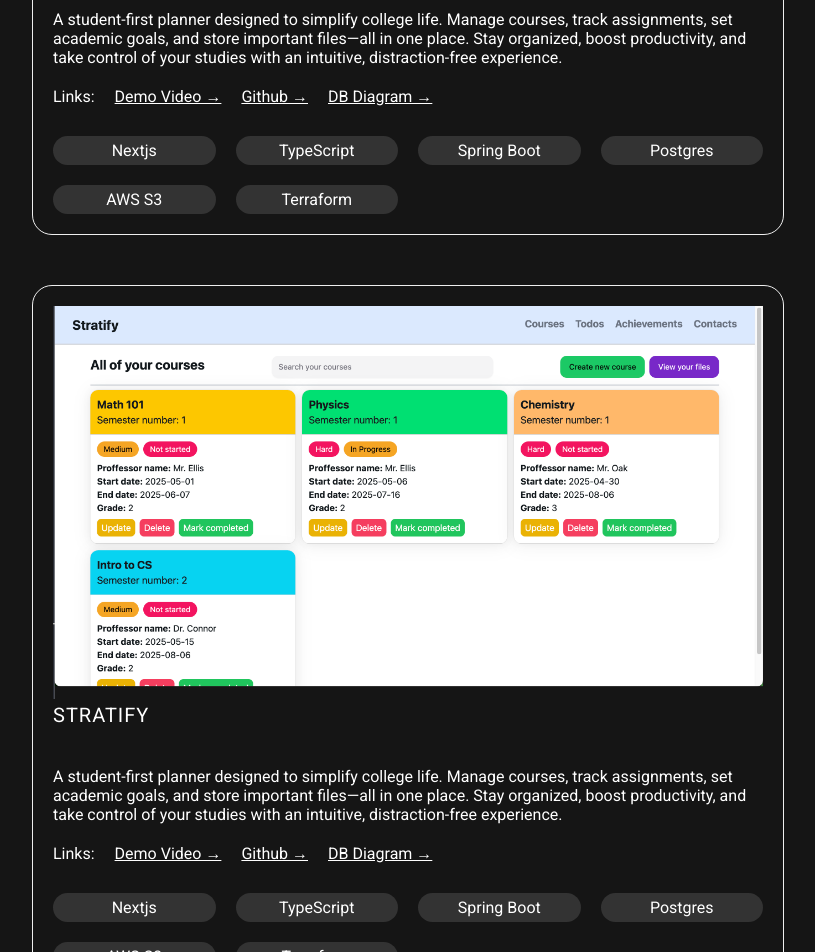
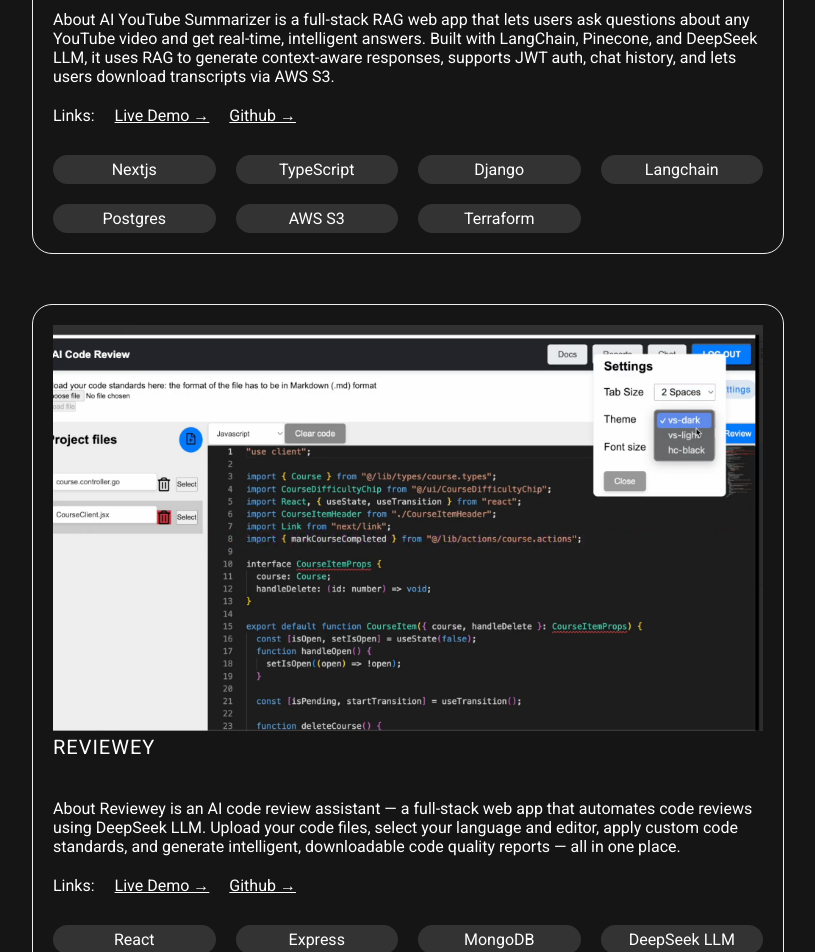
Before and after one commit to tarun-veeraraghavan-mv/Portfolio-Website, a React (Vite) app: page / in a window 1280 px wide. Shown: the part 1600-2552 px from the top of the page, without its empty margins (232-1047 px from the left). Built offline with nearby package versions, Linux system fonts and the light colour scheme.

Commit message:
adding reviewey

```diff
--- a/src/components/Projects.jsx
+++ b/src/components/Projects.jsx
@@ -12,45 +12,81 @@
 
         <p className="title">QuickTube</p>
         <p className="project-content">
-          A student-first planner designed to simplify college life. Manage
-          courses, track assignments, set academic goals, and store important
-          files—all in one place. Stay organized, boost productivity, and take
-          control of your studies with an intuitive, distraction-free
-          experience.
+          About AI YouTube Summarizer is a full-stack RAG web app that lets
+          users ask questions about any YouTube video and get real-time,
+          intelligent answers. Built with LangChain, Pinecone, and DeepSeek LLM,
+          it uses RAG to generate context-aware responses, supports JWT auth,
+          chat history, and lets users download transcripts via AWS S3.
         </p>
 
         <div style={{ display: "flex", gap: "20px", marginBottom: "30px" }}>
           Links:
           <a
-            href="https://drive.google.com/file/d/1CoUCX3tUduFrlXlwAqAmZ8vnihwm6ipC/view"
+            href="https://drive.google.com/file/d/1zucRpNzQs78sCudGpequOUWLi_pnbaCp/view?usp=sharing"
             className="github-link-tag"
             target="_blank"
           >
-            Demo Video &rarr;
+            Live Demo &rarr;
           </a>
           <a
-            href="https://github.com/tarun-veeraraghavan-mv/Stratify"
+            href="https://github.com/tarun-veeraraghavan-mv/QuickTube"
             className="github-link-tag"
             target="_blank"
           >
             Github &rarr;
-          </a>
-          <a
-            href="https://drive.google.com/file/d/1IwtmqZZxZeMgUa2cu2eVfP4zB-AEoH3v/view?usp=sharing"
-            className="github-link-tag"
-            target="_blank"
-          >
-            DB Diagram &rarr;
           </a>
         </div>
 
         <ul className="project-skill-list">
           <li className="project-skill-item">Nextjs</li>
           <li className="project-skill-item">TypeScript</li>
-          <li className="project-skill-item">Spring Boot</li>
+          <li className="project-skill-item">Django</li>
+          <li className="project-skill-item">Langchain</li>
           <li className="project-skill-item">Postgres</li>
           <li className="project-skill-item">AWS S3</li>
           <li className="project-skill-item">Terraform</li>
+        </ul>
+      </div>
+
+      <div className="project-container">
+        <img
+          src="/ai-code-review.png"
+          className="project-img"
+          alt="Project image"
+        />
+
+        <p className="title">Reviewey</p>
+        <p className="project-content">
+          About Reviewey is an AI code review assistant — a full-stack web app
+          that automates code reviews using DeepSeek LLM. Upload your code
+          files, select your language and editor, apply custom code standards,
+          and generate intelligent, downloadable code quality reports — all in
+          one place.
+        </p>
+
+        <div style={{ display: "flex", gap: "20px", marginBottom: "30px" }}>
+          Links:
+          <a
+            href="https://drive.google.com/file/d/1Vosmw7GXFgtmHh9cSGoeg_-zSQrJSJKT/view?usp=sharing"
+            className="github-link-tag"
+            target="_blank"
+          >
+            Live Demo &rarr;
+          </a>
+          <a
+            href="https://github.com/tarun-veeraraghavan-mv/Reviewey"
+            className="github-link-tag"
+            target="_blank"
+          >
+            Github &rarr;
+          </a>
+        </div>
+
+        <ul className="project-skill-list">
+          <li className="project-skill-item">React</li>
+          <li className="project-skill-item">Express</li>
+          <li className="project-skill-item">MongoDB</li>
+          <li className="project-skill-item">DeepSeek LLM</li>
         </ul>
       </div>
 
@@ -125,13 +161,6 @@
         <div style={{ display: "flex", gap: "20px", marginBottom: "30px" }}>
           Links:
           <a
-            href="https://heart-disease-predictor-v1.netlify.app/"
-            className="github-link-tag"
-            target="_blank"
-          >
-            Live App &rarr;
-          </a>
-          <a
             href="https://drive.google.com/file/d/1uuXDWiDkxNa4TvIvRuBGSQn9shw7LH0h/view?usp=sharing"
             className="github-link-tag"
             target="_blank"
```
Also changed, not shown: public/ai-code-review.png (added).
